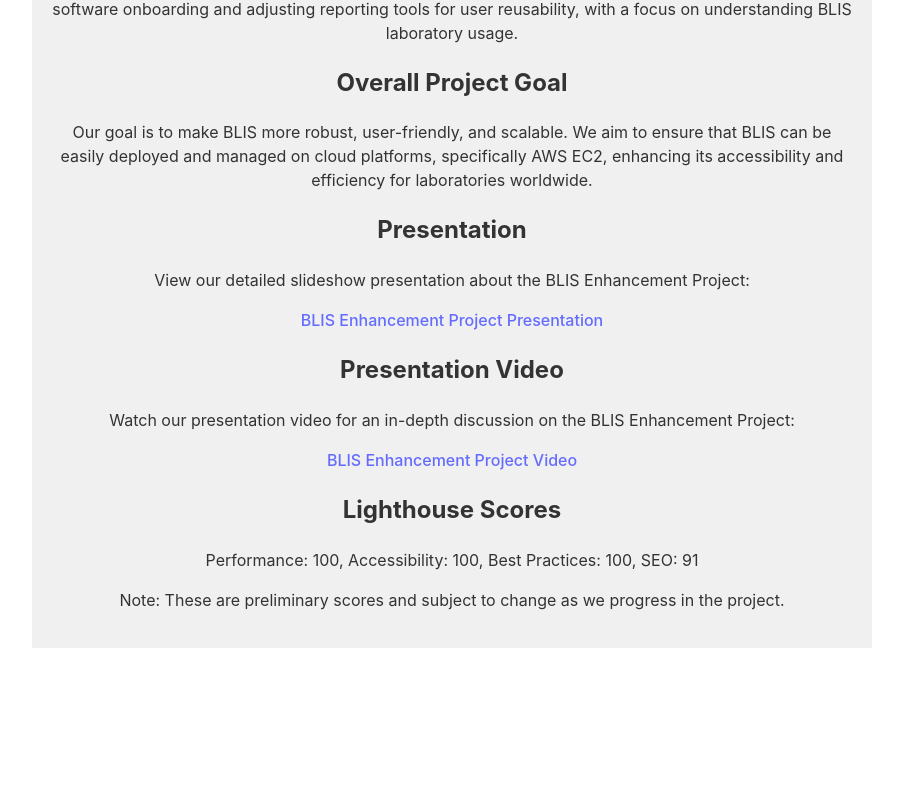
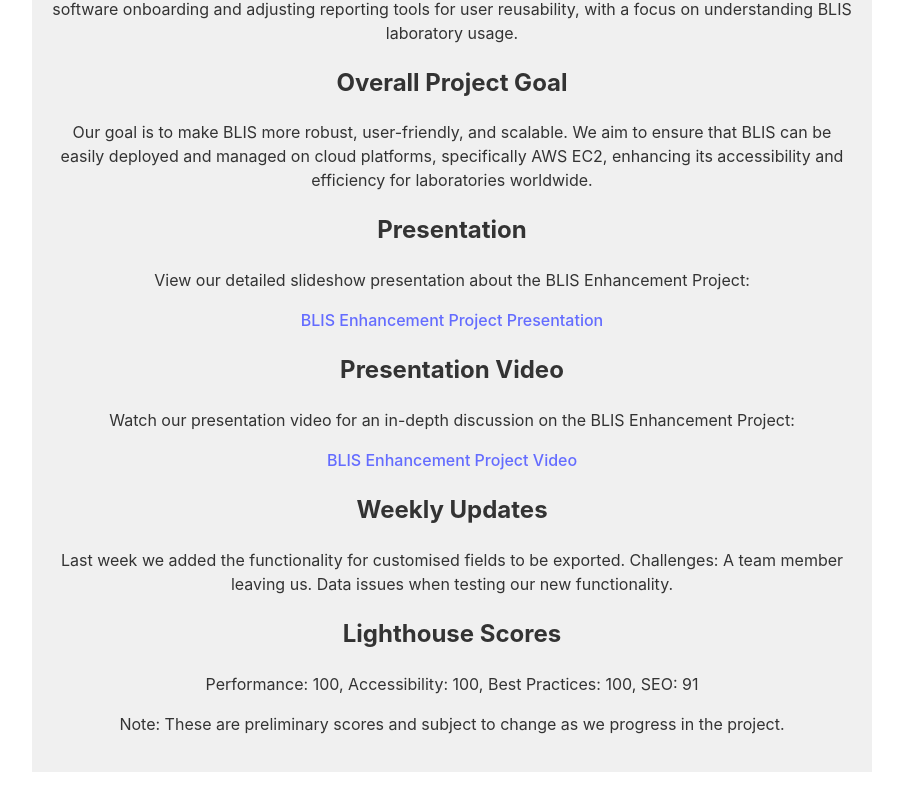
Before and after one commit to gfrantzen3/blisgjmv, a Vue app: page / in a window 1280 px wide. Shown: the part 576-1380 px from the top of the page, without its empty margins (188-1091 px from the left). Before the commit the page ends 1256 px from the top, so only its background shows below. Built offline with nearby package versions, Linux system fonts and the light colour scheme.

Commit message:
weekly updates
weekly updates

```diff
--- a/src/App.vue
+++ b/src/App.vue
@@ -35,6 +35,10 @@
       <a href="https://gtvault-my.sharepoint.com/:v:/g/personal/veaswaran3_gatech_edu/EZJQ4Putc_9MhoBDkheT7KUBjnPkk6kYIpcoZMmcUinyPg?referrer=Teams.TEAMS-WEB&referrerScenario=MeetingChicletGetLink.view.view" target="_blank">BLIS Enhancement Project Video</a>
     </section>
     <section>
+      <h2>Weekly Updates</h2>
+      <p>Last week we added the functionality for customised fields to be exported. Challenges: A team member leaving us. Data issues when testing our new functionality.</p>
+    </section>
+    <section>
       <h2>Lighthouse Scores</h2>
       <p>Performance: 100, Accessibility: 100, Best Practices: 100, SEO: 91</p>
       <p>Note: These are preliminary scores and subject to change as we progress in the project.</p>
```
